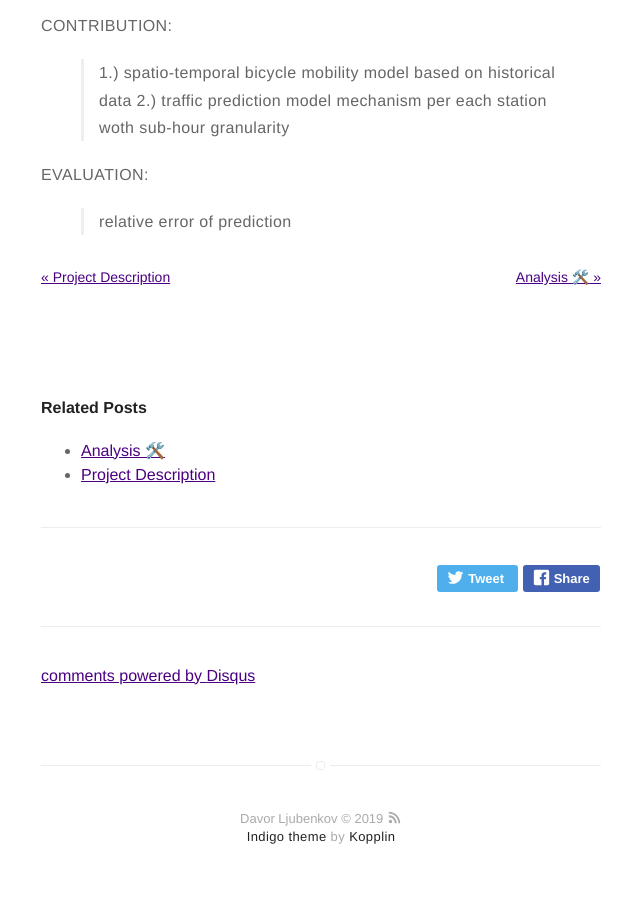
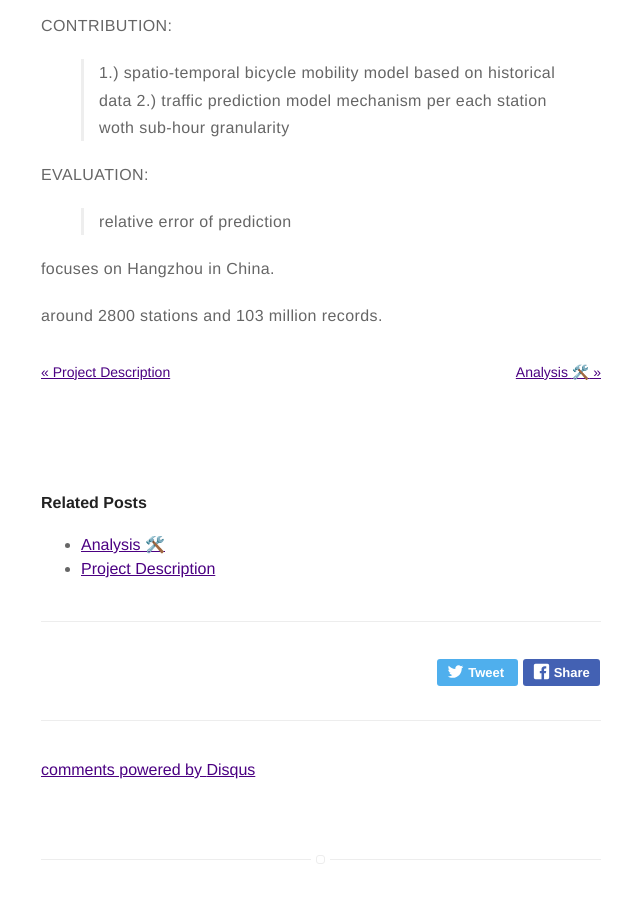
Before and after one commit to dljubenk/dljubenk.github.io, a Jekyll site: the page built from _posts/2019-02-06-literature-study.markdown, in a window 1280 px wide and 900 px high, scrolled down 11649 px. Shown: the whole window, without its empty margins (319-959 px from the left). Built offline with Jekyll 4.4.1, drawn with Linux system fonts in a browser that asks for light colours; emoji names are drawn with the system emoji font; comment, search, counter and statistics services are not loaded.

Commit message:
Update 2019-02-06-literature-study.markdown

```diff
--- a/_posts/2019-02-06-literature-study.markdown
+++ b/_posts/2019-02-06-literature-study.markdown
@@ -282,6 +282,9 @@ CONTRIBUTION:
 EVALUATION:
 > relative error of prediction
 
+focuses on Hangzhou in China.
+
+around 2800 stations and  103 million records.
 
 
 [1]: /assets/images/paper1.png
```
